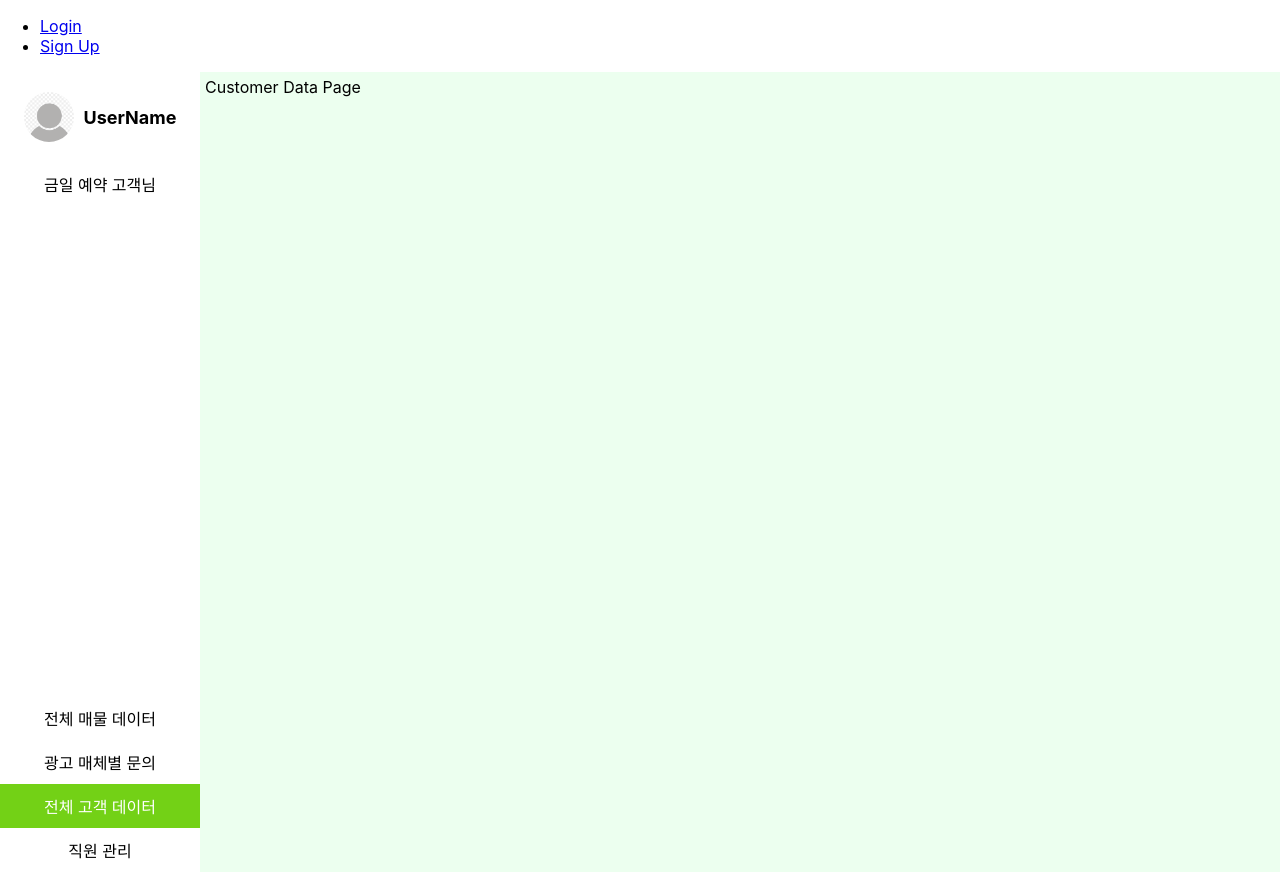
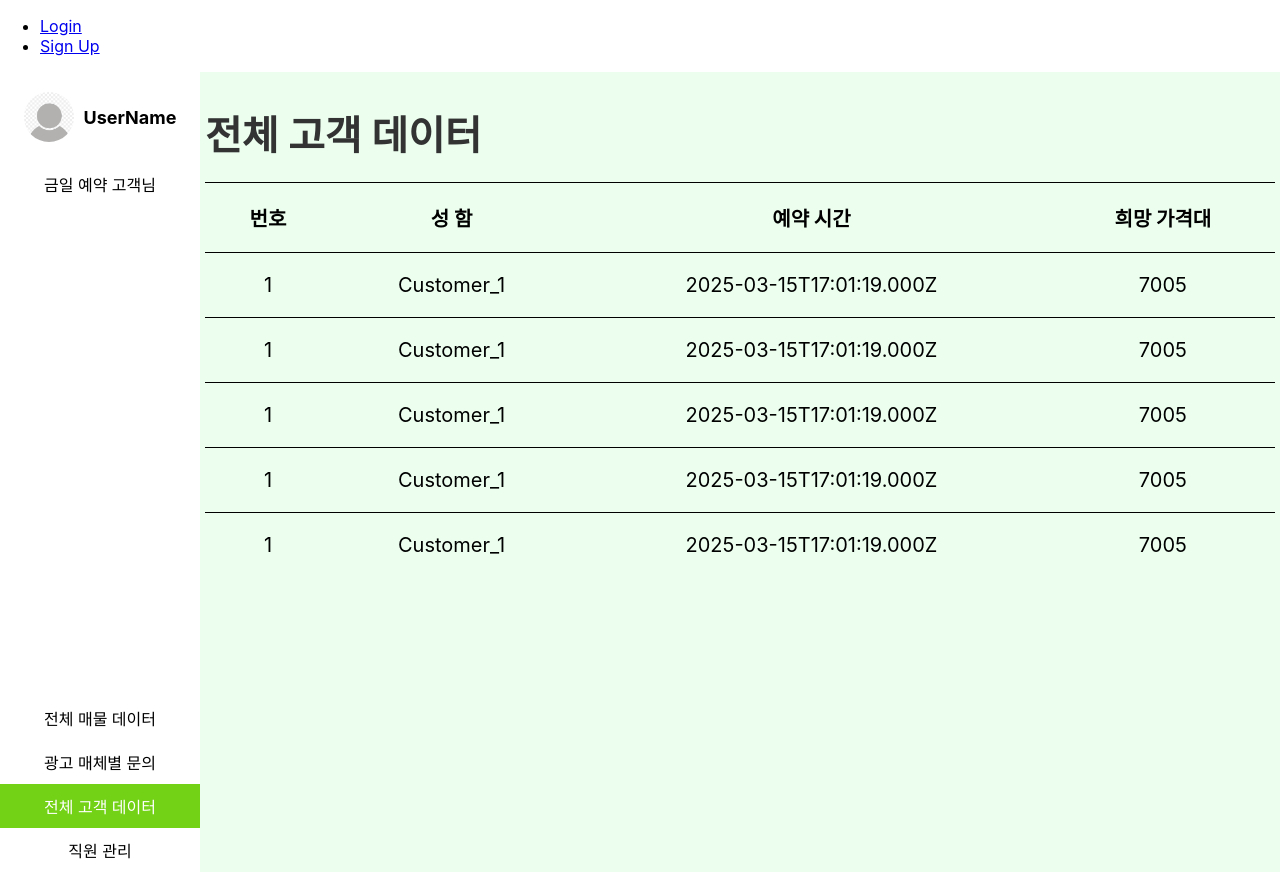
Before and after one commit to 2024-1-Ajou-DB-Team13/db_main, a React (Create React App) app: page /main/customer-data in a window 1280 px wide. Built offline with nearby package versions, Linux system fonts and the light colour scheme; no server answers.

Commit message:
Feat: CustomerData

```diff
--- a/src/MainPageComponents/CustomerData.js
+++ b/src/MainPageComponents/CustomerData.js
@@ -1,7 +1,45 @@
 import axios from "axios";
 import React, { useState, useEffect } from 'react';
+import styled from 'styled-components';
+
+const Container = styled.div`
+  padding: 0px;
+`;
+
+const Header = styled.h1`
+  font-size: 40px;
+  color: #333;
+  margin-bottom: 20px;
+`;
+
+const Table = styled.table`
+  width: 100%;
+  border-collapse: collapse;
+  margin: 20px 0;
+`;
+
+const Th = styled.th`
+  border-top: 1px solid #000;
+  padding: 20px;
+  text-align: center;
+  font-size: 20px;
+`;
+
+const Td = styled.td`
+  border-top: 1px solid #000;
+  padding: 20px;
+  text-align: center;
+  font-size: 20px;
+`;
 
 function CustomerData() {
+  const customer = [
+    {CusID:1, DesiredPriceRange:7005, Name:"Customer_1", ReservationTime:"2025-03-15T17:01:19.000Z"},
+    {CusID:1, DesiredPriceRange:7005, Name:"Customer_1", ReservationTime:"2025-03-15T17:01:19.000Z"},
+    {CusID:1, DesiredPriceRange:7005, Name:"Customer_1", ReservationTime:"2025-03-15T17:01:19.000Z"},
+    {CusID:1, DesiredPriceRange:7005, Name:"Customer_1", ReservationTime:"2025-03-15T17:01:19.000Z"},
+    {CusID:1, DesiredPriceRange:7005, Name:"Customer_1", ReservationTime:"2025-03-15T17:01:19.000Z"},
+  ];
 
   const callApi = async()=>{
     try {
@@ -16,7 +54,31 @@ function CustomerData() {
       callApi();
     }, []);
 
-  return <div>Customer Data Page</div>;
+  return (
+    <Container>
+      <Header>전체 고객 데이터</Header>
+      <Table>
+        <thead>
+          <tr>
+            <Th>번호</Th>
+            <Th>성 함</Th>
+            <Th>예약 시간</Th>
+            <Th>희망 가격대</Th>
+          </tr>
+        </thead>
+        <tbody>
+          {customer.map(customer => (
+            <tr key={customer.cusID}>
+              <Td>{customer.CusID}</Td>
+              <Td>{customer.Name}</Td>
+              <Td>{customer.ReservationTime}</Td>
+              <Td>{customer.DesiredPriceRange}</Td>
+            </tr>
+          ))}
+        </tbody>
+      </Table>
+    </Container>
+  );
 }
 
 export default CustomerData;
--- a/src/MainPageComponents/Inquiries.js
+++ b/src/MainPageComponents/Inquiries.js
@@ -68,7 +68,7 @@ function Inquiries() {
         </thead>
         <tbody>
           {inquiries.map(inquiries => (
-            <tr key={inquiries.cusID}>
+            <tr>
               <Td>{index++}</Td>
               <Td>{inquiries.PropertyName}</Td>
               <Td>{inquiries.Media}</Td>
```
